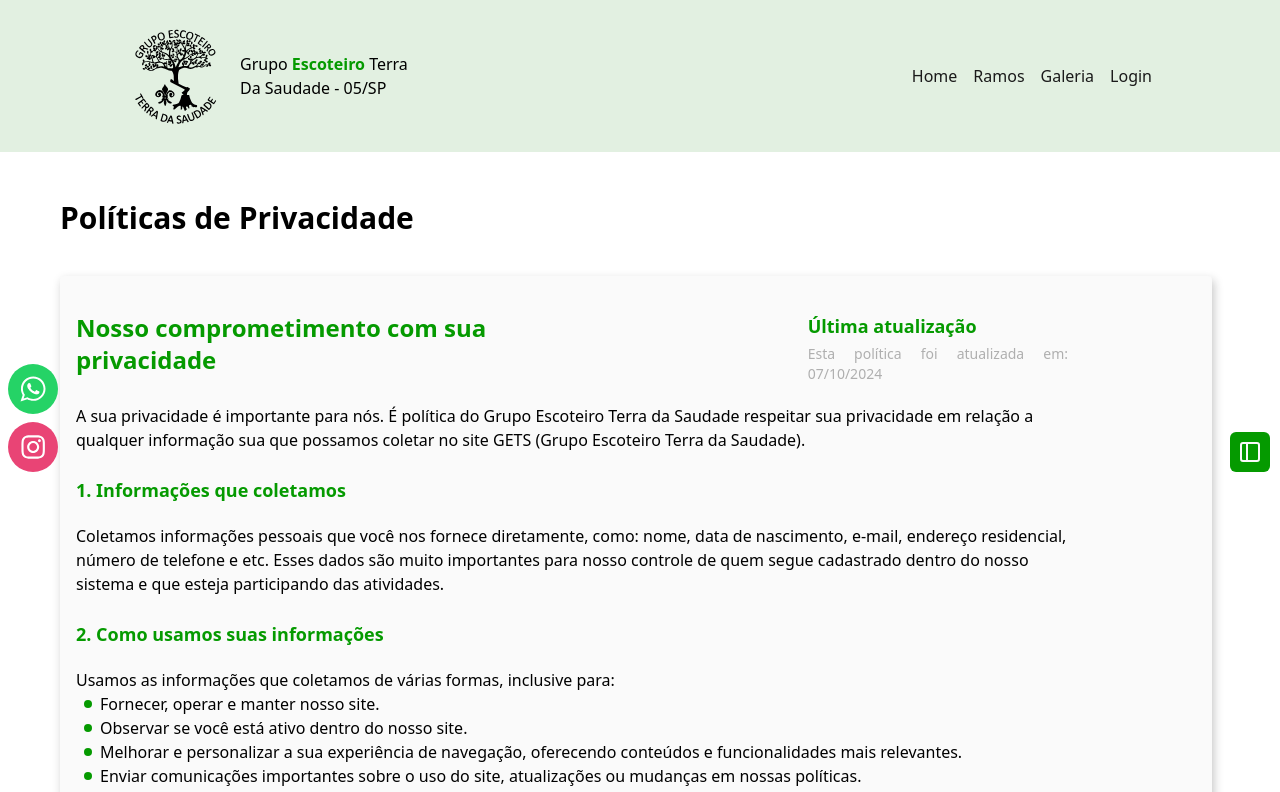
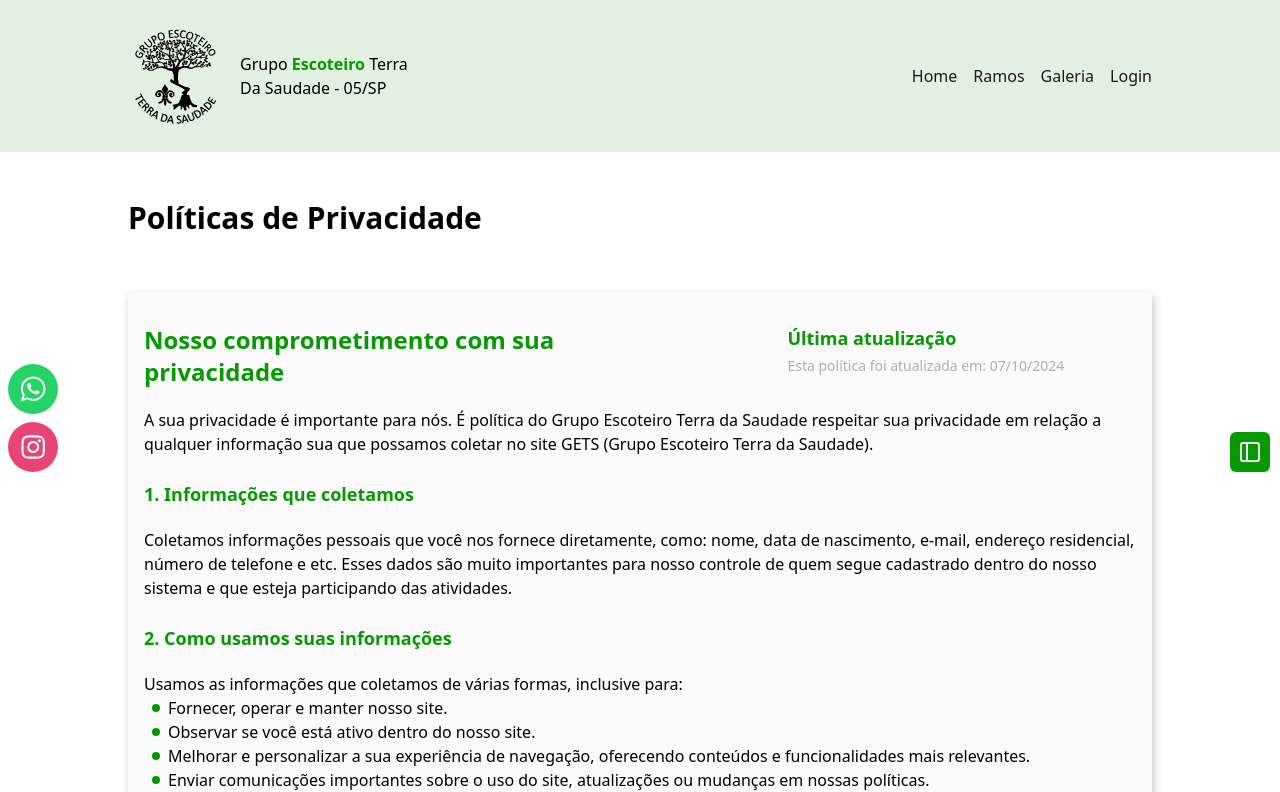
Before and after one commit to grupo-escoteiro/frontend, a React (Vite) app: page /privacy in a window 1280 px wide. Shown: the top 792 px of the page. Built offline with nearby package versions, Linux system fonts and the light colour scheme; no server answers.

Commit message:
page de privacy e de chat responsivas

```diff
--- a/src/components/faq/index.jsx
+++ b/src/components/faq/index.jsx
@@ -21,8 +21,8 @@ function Faq({ faqs }) {
         {faqs.map((faq, index) => (
           <div
             key={index}
-            className="lg:border lg:w-full lg:border-social-gray lg:bg-social-white lg:rounded lg:my-0
-                       border w-full border-social-gray bg-social-white rounded my-4"
+            className="lg:border lg:w-full border-social-gray bg-social-white lg:rounded lg:my-0
+                       border w-full rounded my-4"
           >
             <button
               onClick={() => toggleFaq(index)}
--- a/src/pages/privates/chat/index.jsx
+++ b/src/pages/privates/chat/index.jsx
@@ -119,8 +119,15 @@ function ChatGemini() {
 
   return (
     <PageTransition className="h-full">
-      <section className="pt-12 min-h-full flex">
-        <div className="max-w-[1160px] mx-auto flex-1">
+      <section
+        className="lg:pt-12 lg:pb-20 lg:min-h-full lg:flex
+                   md:pt-12 md:pb-20 md:min-h-full md:flex
+                   pt-12 pb-20 min-h-full flex"
+      >
+        <div
+          className="lg:max-w-[1024px] lg:mx-auto lg:flex-1
+                     md:max-w-[620px] md:mx-auto md:flex-1
+                     max-w-[320px] mx-auto flex-1">
           <div className="flex items-center justify-between">
             <SectionTitle content="Chat" />
             <button
@@ -135,7 +142,10 @@ function ChatGemini() {
               Limpar histórico
             </button>
           </div>
-          <div className="grid grid-cols-2 gap-x-4 py-4 h-full">
+          <div
+            className="lg:grid lg:grid-cols-2 lg:gap-x-4 lg:py-4 lg:h-full
+                       md:grid md:grid-cols-1 md:gap-y-8 md:py-4 md:h-full
+                       grid grid-cols-1 gap-y-8 py-4 h-full">
             <Container className="p-4 flex flex-col gap-y-4">
               <div
                 className={`
--- a/src/pages/privates/privacy/index.jsx
+++ b/src/pages/privates/privacy/index.jsx
@@ -22,21 +22,51 @@ function Privacy() {
     <PageTransition>
       <main>
         <section className="pt-12 pb-20">
-          <div className="max-w-[1160px] mx-auto">
+          <div
+            className="lg:max-w-[1024px] lg:mx-auto
+                       md:max-w-[620px] md:mx-auto
+                       max-w-[320px] mx-auto"
+          >
             <SectionTitle
               content="Políticas de Privacidade"
+              className="lg:mb-14 lg:text-left
+                         md:mb-14 md:text-left
+                         mb-10 text-left"
             />
-            <Container className="mt-10 pt-9 pb-9 pl-4 pr-36">
-              <div className="pb-6">
-                <div className="flex gap-x-52">
-                  <h2 className="text-2xl font-semibold text-social-brand">
+            <Container
+              className="lg:pt-8 lg:pb-6 lg:px-4
+                         md:pt-8 md:pb-6 md:px-4
+                         pt-8 pb-6 px-4"
+            >
+              <div
+                className="lg:pb-6
+                           md:pb-6
+                           pb-6"
+              >
+                <div
+                  className="lg:flex lg:gap-x-52
+                             md:flex md:gap-x-52"
+                >
+                  <h2
+                    className="lg:text-2xl lg:font-semibold lg:text-left text-social-brand
+                               md:text-xl md:font-semibold md:text-left
+                               text-lg font-semibold text-center"
+                  >
                     Nosso comprometimento com sua privacidade
                   </h2>
                   <div>
-                    <h2 className="text-lg font-semibold text-social-brand">
+                    <h2
+                      className="lg:text-lg lg:font-semibold lg:inline-block text-social-brand
+                                 md:hidden
+                                 hidden"
+                    >
                       Última atualização
                     </h2>
-                    <p className="text-justify text-sm pt-1 text-social-gray">
+                    <p
+                      className="lg:text-justify lg:text-sm lg:pt-1 lg:inline-block text-social-gray
+                                 md:hidden
+                                 hidden"
+                    >
                       Esta política foi atualizada em: 07/10/2024
                     </p>
                   </div>
@@ -69,29 +99,53 @@ function Privacy() {
                   inclusive para:
                   <ul className="pl-2">
                     <li className="flex items-center">
-                      <span className="inline-block w-2 h-2 rounded-full bg-social-brand mr-2"></span>
+                      <span
+                        className="lg:inline-block lg:w-2 lg:h-2 lg:rounded-full bg-social-brand lg:mr-2
+                                   md:hidden
+                                   hidden"
+                      ></span>
                         Fornecer, operar e manter nosso site.
                     </li>
                     <li className="flex items-center">
-                      <span className="inline-block w-2 h-2 rounded-full bg-social-brand mr-2"></span>
+                      <span
+                        className="lg:inline-block lg:w-2 lg:h-2 lg:rounded-full bg-social-brand lg:mr-2
+                                   md:hidden
+                                   hidden"
+                      ></span>
                         Observar se você está ativo dentro do nosso site.
                     </li>
                     <li className="flex items-center">
-                      <span className="inline-block w-2 h-2 rounded-full bg-social-brand mr-2"></span>
+                      <span
+                        className="lg:inline-block lg:w-2 lg:h-2 lg:rounded-full bg-social-brand lg:mr-2
+                                   md:hidden
+                                   hidden"
+                      ></span>
                         Melhorar e personalizar a sua experiência de navegação,
                         oferecendo conteúdos e funcionalidades mais relevantes.
                     </li>
                     <li className="flex items-center">
-                      <span className="inline-block w-2 h-2 rounded-full bg-social-brand mr-2"></span>
+                      <span
+                        className="lg:inline-block lg:w-2 lg:h-2 lg:rounded-full bg-social-brand lg:mr-2
+                                   md:hidden
+                                   hidden"
+                      ></span>
                         Enviar comunicações importantes sobre o uso do site,
                         atualizações ou mudanças em nossas políticas.
                     </li>
                     <li className="flex items-center">
-                      <span className="inline-block w-2 h-2 rounded-full bg-social-brand mr-2"></span>
+                      <span
+                        className="lg:inline-block lg:w-2 lg:h-2 lg:rounded-full bg-social-brand lg:mr-2
+                                   md:hidden
+                                   hidden"
+                      ></span>
                         Garantir a segurança do site e prevenir atividades fraudulentas ou não autorizadas.
                     </li>
                     <li className="flex items-center">
-                      <span className="inline-block w-2 h-2 rounded-full bg-social-brand mr-2"></span>
+                      <span
+                        className="lg:inline-block lg:w-2 lg:h-2 lg:rounded-full bg-social-brand lg:mr-2
+                                   md:hidden
+                                   hidden"
+                      ></span>
                         Cumprir com requisitos legais e regulamentares que nos obrigam a reter
                         determinados dados por um período específico.
                     </li>
@@ -114,7 +168,8 @@ function Privacy() {
                 <p className="pt-5">
                   Ocasionalmente, tiramos fotos e gravamos vídeos durante nossas atividades.
                   Sempre solicitamos autorização prévia dos participantes
-                (ou dos pais/responsáveis, no caso de menores) antes de usar ou compartilhar essas imagens publicamente.
+                  (ou dos pais/responsáveis, no caso de menores) antes de usar ou compartilhar
+                  essas imagens publicamente.
                 </p>
               </div>
               <div className="pb-6">
@@ -135,15 +190,27 @@ function Privacy() {
                   Implementamos medidas de segurança para proteger suas informações pessoais, incluindo:
                   <ul className="pl-2">
                     <li className="flex items-center">
-                      <span className="inline-block w-2 h-2 rounded-full bg-social-brand mr-2"></span>
+                      <span
+                        className="lg:inline-block lg:w-2 lg:h-2 lg:rounded-full bg-social-brand lg:mr-2
+                                   md:hidden
+                                   hidden"
+                      ></span>
                         Armazenamento seguro de dados.
                     </li>
                     <li className="flex items-center">
-                      <span className="inline-block w-2 h-2 rounded-full bg-social-brand mr-2"></span>
+                      <span
+                        className="lg:inline-block lg:w-2 lg:h-2 lg:rounded-full bg-social-brand lg:mr-2
+                                   md:hidden
+                                   hidden"
+                      ></span>
                         Acesso restrito às informações pessoais.
                     </li>
                     <li className="flex items-center">
-                      <span className="inline-block w-2 h-2 rounded-full bg-social-brand mr-2"></span>
+                      <span
+                        className="lg:inline-block lg:w-2 lg:h-2 lg:rounded-full bg-social-brand lg:mr-2
+                                   md:hidden
+                                   hidden"
+                      ></span>
                         Treinamento de voluntários sobre práticas de privacidade.
                     </li>
                   </ul>
@@ -155,7 +222,8 @@ function Privacy() {
                 </h2>
                 <p className="pt-5">
                   Poderá entrar em contato caso tenha alguma dúvida, é só clicar no ícone flutuante do WhatsApp ao
-            lado da tela ou poderá enviar uma mensagem de e-mail que iremos de responder e tirar todas as suas dúvidas.
+                  lado da tela ou poderá enviar uma mensagem de e-mail que iremos de responder e tirar todas as suas
+                  dúvidas.
                 </p>
               </div>
               <div className="pb-6">
@@ -168,7 +236,7 @@ function Privacy() {
                   <a
                     onClick={downloadPDF}
                     disabled={isDownloading}
-                    className="border border-social-gray rounded px-28 py-1 font-semibold
+                    className="border border-social-gray rounded lg:px-28 md:px-20 px-16 py-1 font-semibold
                               transition duration-500 hover:text-social-white
                               hover:bg-social-brand hover:border-social-white cursor-pointer
                               disabled:opacity-50 disabled:cursor-not-allowed">
--- a/src/pages/public/home/components/our-contact.jsx
+++ b/src/pages/public/home/components/our-contact.jsx
@@ -49,7 +49,10 @@ function OurContact() {
             errorMessage={errors.name?.message}
             name="name"
           />
-          <div className="lg:hidden inline-block">
+          <div
+            className="lg:hidden
+                       inline-block"
+          >
             <Input
               {...register('email')}
               label="E-mail"
```
Also changed, not shown: src/pages/public/ramos/index.jsx (+16 -18 lines). Lines whose indentation alone changed are shown as unchanged.
